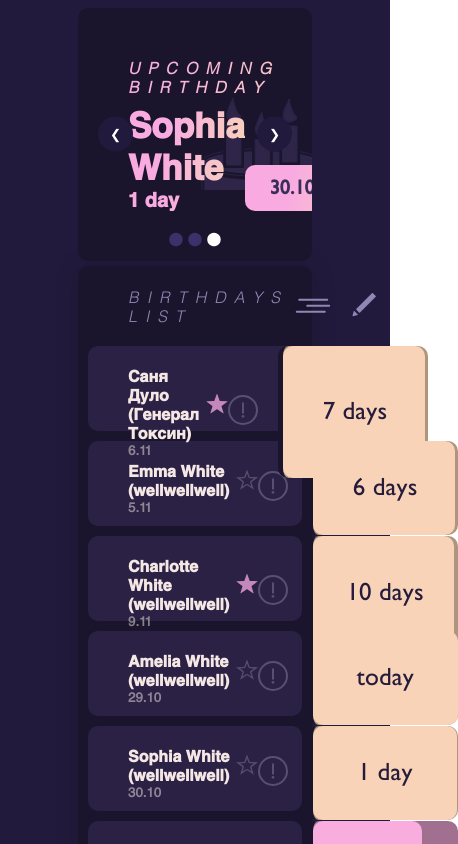
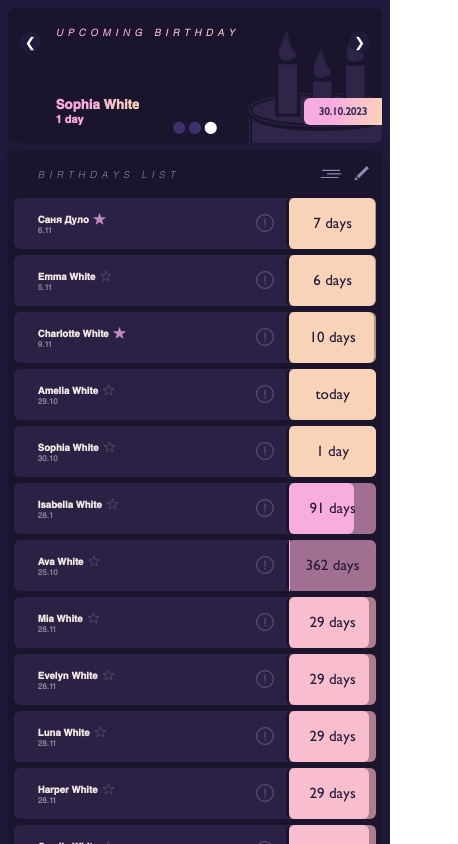
Before and after one commit to afoninis/birthdays-web, a React (Create React App) app: page / in a window 390 px wide. Shown: the top 844 px of the page, 458 px wide, since content can reach past the window. Built offline with nearby package versions, Linux system fonts and the light colour scheme.

Commit message:
Added adaptive

```diff
--- a/src/App.css
+++ b/src/App.css
@@ -9,3 +9,13 @@
   margin: 0 auto;
   padding-top: 2%;
 }
+@media screen and (max-width: 100rem) {
+  .container {
+    width: 80%;
+  }
+}
+@media screen and (max-width: 70rem) {
+  .container {
+    width: 96%;
+  }
+}
--- a/src/Components/BirthdayInfoPopup.css
+++ b/src/Components/BirthdayInfoPopup.css
@@ -114,3 +114,18 @@
   border-radius: var(--border-radius);
   padding: 0.5rem;
 }
+@media screen and (max-width: 100rem) {
+  .popup-info-container {
+    width: 50%;
+  }
+}
+@media screen and (max-width: 80rem) {
+  .popup-info-container {
+    width: 65%;
+  }
+}
+@media screen and (max-width: 50rem) {
+  .popup-info-container {
+    width: 85%;
+  }
+}
--- a/src/Components/BirthdayInfoPopup.jsx
+++ b/src/Components/BirthdayInfoPopup.jsx
@@ -1,4 +1,3 @@
-import { useEffect, useReducer, useState } from "react";
 import "./BirthdayInfoPopup.css";
 import { getTargetYear } from "./Helpers";
 
--- a/src/Components/BirthdaysList.css
+++ b/src/Components/BirthdaysList.css
@@ -251,3 +251,24 @@
     transform: rotate(360deg);
   }
 }
+
+@media screen and (max-width: 100rem) {
+  .birthdays-list-header--sort {
+    width: 30vw;
+  }
+}
+@media screen and (max-width: 80rem) {
+  .birthdays-list-header--sort {
+    width: 40vw;
+  }
+}
+@media screen and (max-width: 50rem) {
+  .birthdays-list-header--sort {
+    width: 50vw;
+  }
+}
+@media screen and (max-width: 35rem) {
+  .birthdays-list-header--sort {
+    width: 60vw;
+  }
+}
--- a/src/Components/BirthdaysList.jsx
+++ b/src/Components/BirthdaysList.jsx
@@ -4,9 +4,8 @@ import editIcon from "../Assets/Images/edit.svg";
 import detailsIcon from "../Assets/Images/details.svg";
 import starEmpty from "../Assets/Images/star-empty.svg";
 import starFilled from "../Assets/Images/star-filled.svg";
-import { useCallback, useEffect, useState } from "react";
-import { birthdays } from "../test_data";
 import BirthdayInfoPopup from "./BirthdayInfoPopup";
+import { useState } from "react";
 
 const BirthdaysList = ({ data, setData }) => {
   const [popupInfoIndex, setPopupInfoIndex] = useState(0);
@@ -73,7 +72,8 @@ const BirthdaysList = ({ data, setData }) => {
               ...item,
               currentChoice: item?.filters?.[0],
             };
-        } else return item;
+        }
+        return item;
       });
     });
   };
@@ -196,7 +196,6 @@ const BirthdaysList = ({ data, setData }) => {
                 <div className="birthdays-list-content--person">
                   <h4 className="birthdays-list-content--name">
                     {item?.["name"]} {item?.["surname"]}{" "}
-                    {item?.["username"] && `(${item?.["username"]})`}
                   </h4>
                   <div
                     className="birthdays-list-content--star"
--- a/src/Components/UpcomingBirthday.css
+++ b/src/Components/UpcomingBirthday.css
@@ -177,3 +177,32 @@
 .upcoming-birthday-dots-dot.prevSlide {
   color: var(--color-upcoming-birthday-dots);
 }
+
+@media screen and (max-width: 50rem) {
+  .upcoming-birthday {
+    height: 20vh;
+  }
+  .upcoming-birthday-item {
+    padding: 3rem 0 3rem 8rem;
+  }
+  .upcoming-birthday-arrows {
+    top: 25%;
+  }
+  .upcoming-birthday-content--name {
+    font-size: 2.2rem;
+  }
+  .upcoming-birthday-content--days {
+    font-size: 1.8rem;
+  }
+  .upcoming-birthday-dots-dot {
+    font-size: 2rem;
+  }
+  .upcoming-birthday-date {
+    font-size: 1.8rem;
+  }
+}
+@media screen and (max-width: 35rem) {
+  .upcoming-birthday {
+    height: 16vh;
+  }
+}
--- a/src/index.css
+++ b/src/index.css
@@ -103,3 +103,24 @@ textarea {
   outline: none;
   border: none;
 }
+
+@media screen and (max-width: 100rem) {
+  html {
+    font-size: 56.25%;
+  }
+}
+@media screen and (max-width: 80rem) {
+  html {
+    font-size: 50%;
+  }
+}
+@media screen and (max-width: 50rem) {
+  html {
+    font-size: 43.75%;
+  }
+}
+@media screen and (max-width: 40rem) {
+  html {
+    font-size: 37.5%;
+  }
+}
--- a/src/test_data.jsx
+++ b/src/test_data.jsx
@@ -3,7 +3,6 @@ export const birthdays = [
     id: 0,
     name: "Саня",
     surname: "Дуло",
-    username: "Генерал Токсин",
     day: 6,
     month: 11,
     favorite: true,
@@ -13,7 +12,6 @@ export const birthdays = [
     id: 1,
     name: "Emma",
     surname: "White",
-    username: "wellwellwell",
     day: 5,
     month: 11,
     favorite: false,
@@ -23,7 +21,6 @@ export const birthdays = [
     id: 2,
     name: "Charlotte",
     surname: "White",
-    username: "wellwellwell",
     day: 9,
     month: 11,
     favorite: true,
@@ -33,7 +30,6 @@ export const birthdays = [
     id: 3,
     name: "Amelia",
     surname: "White",
-    username: "wellwellwell",
     day: 29,
     month: 10,
     favorite: false,
@@ -43,7 +39,6 @@ export const birthdays = [
     id: 4,
     name: "Sophia",
     surname: "White",
-    username: "wellwellwell",
     day: 30,
     month: 10,
     favorite: false,
@@ -53,7 +48,6 @@ export const birthdays = [
     id: 5,
     name: "Isabella",
     surname: "White",
-    username: "wellwellwell",
     day: 28,
     month: 1,
     note: "your note",
@@ -62,7 +56,6 @@ export const birthdays = [
     id: 6,
     name: "Ava",
     surname: "White",
-    username: "wellwellwell",
     day: 25,
     month: 10,
     favorite: false,
@@ -72,7 +65,6 @@ export const birthdays = [
     id: 7,
     name: "Mia",
     surname: "White",
-    username: "wellwellwell",
     day: 28,
     month: 11,
     favorite: false,
@@ -82,7 +74,6 @@ export const birthdays = [
     id: 8,
     name: "Evelyn",
     surname: "White",
-    username: "wellwellwell",
     day: 28,
     month: 11,
     favorite: false,
@@ -92,7 +83,6 @@ export const birthdays = [
     id: 9,
     name: "Luna",
     surname: "White",
-    username: "wellwellwell",
     day: 28,
     month: 11,
     favorite: false,
@@ -102,7 +92,6 @@ export const birthdays = [
     id: 10,
     name: "Harper",
     surname: "White",
-    username: "wellwellwell",
     day: 28,
     month: 11,
     favorite: false,
@@ -112,7 +101,6 @@ export const birthdays = [
     id: 11,
     name: "Camila",
     surname: "White",
-    username: "wellwellwell",
     day: 28,
     month: 11,
     favorite: false,
@@ -122,7 +110,6 @@ export const birthdays = [
     id: 12,
     name: "Sofia",
     surname: "White",
-    username: "wellwellwell",
     day: 28,
     month: 11,
     favorite: false,
@@ -132,7 +119,6 @@ export const birthdays = [
     id: 13,
     name: "Scarlett",
     surname: "White",
-    username: "wellwellwell",
     day: 28,
     month: 11,
     favorite: false,
@@ -142,7 +128,6 @@ export const birthdays = [
     id: 14,
     name: "Elizabeth",
     surname: "White",
-    username: "wellwellwell",
     day: 28,
     month: 11,
     favorite: false,
@@ -152,7 +137,6 @@ export const birthdays = [
     id: 15,
     name: "Eleanor",
     surname: "White",
-    username: "wellwellwell",
     day: 28,
     month: 11,
     favorite: false,
@@ -162,7 +146,6 @@ export const birthdays = [
     id: 16,
     name: "Emily",
     surname: "White",
-    username: "wellwellwell",
     day: 28,
     month: 11,
     favorite: false,
@@ -172,7 +155,6 @@ export const birthdays = [
     id: 17,
     name: "Chloe",
     surname: "White",
-    username: "wellwellwell",
     day: 28,
     month: 11,
     favorite: false,
@@ -182,7 +164,6 @@ export const birthdays = [
     id: 18,
     name: "Mila",
     surname: "White",
-    username: "wellwellwell",
     day: 28,
     month: 11,
     favorite: false,
@@ -192,7 +173,6 @@ export const birthdays = [
     id: 19,
     name: "Violet",
     surname: "White",
-    username: "wellwellwell",
     day: 28,
     month: 11,
     favorite: false,
@@ -202,7 +182,6 @@ export const birthdays = [
     id: 20,
     name: "Penelope",
     surname: "White",
-    username: "wellwellwell",
     day: 28,
     month: 11,
     favorite: false,
@@ -212,7 +191,6 @@ export const birthdays = [
     id: 21,
     name: "Gianna",
     surname: "White",
-    username: "wellwellwell",
     day: 28,
     month: 11,
     favorite: false,
@@ -222,7 +200,6 @@ export const birthdays = [
     id: 22,
     name: "Aria",
     surname: "White",
-    username: "wellwellwell",
     day: 28,
     month: 11,
     favorite: false,
@@ -232,7 +209,6 @@ export const birthdays = [
     id: 23,
     name: "Abigail",
     surname: "White",
-    username: "wellwellwell",
     day: 28,
     month: 11,
     favorite: false,
@@ -242,7 +218,6 @@ export const birthdays = [
     id: 24,
     name: "Ella",
     surname: "White",
-    username: "wellwellwell",
     day: 28,
     month: 11,
     favorite: false,
@@ -252,7 +227,6 @@ export const birthdays = [
     id: 25,
     name: "Avery",
     surname: "White",
-    username: "wellwellwell",
     day: 28,
     month: 11,
     favorite: false,
@@ -262,7 +236,6 @@ export const birthdays = [
     id: 26,
     name: "Hazel",
     surname: "White",
-    username: "wellwellwell",
     day: 28,
     month: 11,
     favorite: false,
@@ -272,7 +245,6 @@ export const birthdays = [
     id: 27,
     name: "Nora",
     surname: "White",
-    username: "wellwellwell",
     day: 28,
     month: 11,
     favorite: false,
@@ -282,7 +254,6 @@ export const birthdays = [
     id: 28,
     name: "Layla",
     surname: "White",
-    username: "wellwellwell",
     day: 28,
     month: 11,
     favorite: false,
@@ -292,7 +263,6 @@ export const birthdays = [
     id: 29,
     name: "Lily",
     surname: "White",
-    username: "wellwellwell",
     day: 28,
     month: 11,
     favorite: false,
@@ -302,7 +272,6 @@ export const birthdays = [
     id: 30,
     name: "Aurora",
     surname: "White",
-    username: "wellwellwell",
     day: 28,
     month: 11,
     favorite: false,
@@ -312,7 +281,6 @@ export const birthdays = [
     id: 31,
     name: "Nova",
     surname: "White",
-    username: "wellwellwell",
     day: 28,
     month: 11,
     favorite: false,
@@ -322,7 +290,6 @@ export const birthdays = [
     id: 32,
     name: "Ellie",
     surname: "White",
-    username: "wellwellwell",
     day: 28,
     month: 11,
     favorite: false,
@@ -332,7 +299,6 @@ export const birthdays = [
     id: 33,
     name: "Madison",
     surname: "White",
-    username: "wellwellwell",
     day: 28,
     month: 11,
     favorite: false,
@@ -342,7 +308,6 @@ export const birthdays = [
     id: 34,
     name: "Grace",
     surname: "White",
-    username: "wellwellwell",
     day: 28,
     month: 11,
     favorite: false,
@@ -352,7 +317,6 @@ export const birthdays = [
     id: 35,
     name: "Isla",
     surname: "White",
-    username: "wellwellwell",
     day: 28,
     month: 11,
     favorite: false,
@@ -362,7 +326,6 @@ export const birthdays = [
     id: 36,
     name: "Willow",
     surname: "White",
-    username: "wellwellwell",
     day: 28,
     month: 11,
     favorite: false,
@@ -372,7 +335,6 @@ export const birthdays = [
     id: 37,
     name: "Zoe",
     surname: "White",
-    username: "wellwellwell",
     day: 28,
     month: 11,
     favorite: false,
@@ -382,7 +344,6 @@ export const birthdays = [
     id: 38,
     name: "Riley",
     surname: "White",
-    username: "wellwellwell",
     day: 28,
     month: 11,
     favorite: false,
@@ -392,7 +353,6 @@ export const birthdays = [
     id: 39,
     name: "Stella",
     surname: "White",
-    username: "wellwellwell",
     day: 28,
     month: 11,
     favorite: false,
@@ -402,7 +362,6 @@ export const birthdays = [
     id: 40,
     name: "Eliana",
     surname: "White",
-    username: "wellwellwell",
     day: 28,
     month: 11,
     favorite: false,
@@ -412,7 +371,6 @@ export const birthdays = [
     id: 41,
     name: "Ivy",
     surname: "White",
-    username: "wellwellwell",
     day: 28,
     month: 11,
     favorite: false,
@@ -422,7 +380,6 @@ export const birthdays = [
     id: 42,
     name: "Victoria",
     surname: "White",
-    username: "wellwellwell",
     day: 28,
     month: 11,
     favorite: false,
@@ -432,7 +389,6 @@ export const birthdays = [
     id: 43,
     name: "Emilia",
     surname: "White",
-    username: "wellwellwell",
     day: 28,
     month: 11,
     favorite: false,
@@ -442,7 +398,6 @@ export const birthdays = [
     id: 44,
     name: "Zoey",
     surname: "White",
-    username: "wellwellwell",
     day: 28,
     month: 11,
     favorite: false,
@@ -452,7 +407,6 @@ export const birthdays = [
     id: 45,
     name: "Naomi",
     surname: "White",
-    username: "wellwellwell",
     day: 28,
     month: 11,
     favorite: false,
@@ -462,7 +416,6 @@ export const birthdays = [
     id: 46,
     name: "Hannah",
     surname: "White",
-    username: "wellwellwell",
     day: 28,
     month: 11,
     favorite: false,
@@ -472,7 +425,6 @@ export const birthdays = [
     id: 47,
     name: "Lucy",
     surname: "White",
-    username: "wellwellwell",
     day: 28,
     month: 11,
     favorite: false,
@@ -482,7 +434,6 @@ export const birthdays = [
     id: 48,
     name: "Elena",
     surname: "White",
-    username: "wellwellwell",
     day: 28,
     month: 11,
     favorite: false,
@@ -492,7 +443,6 @@ export const birthdays = [
     id: 49,
     name: "Lillian",
     surname: "White",
-    username: "wellwellwell",
     day: 28,
     month: 11,
     favorite: false,
```
